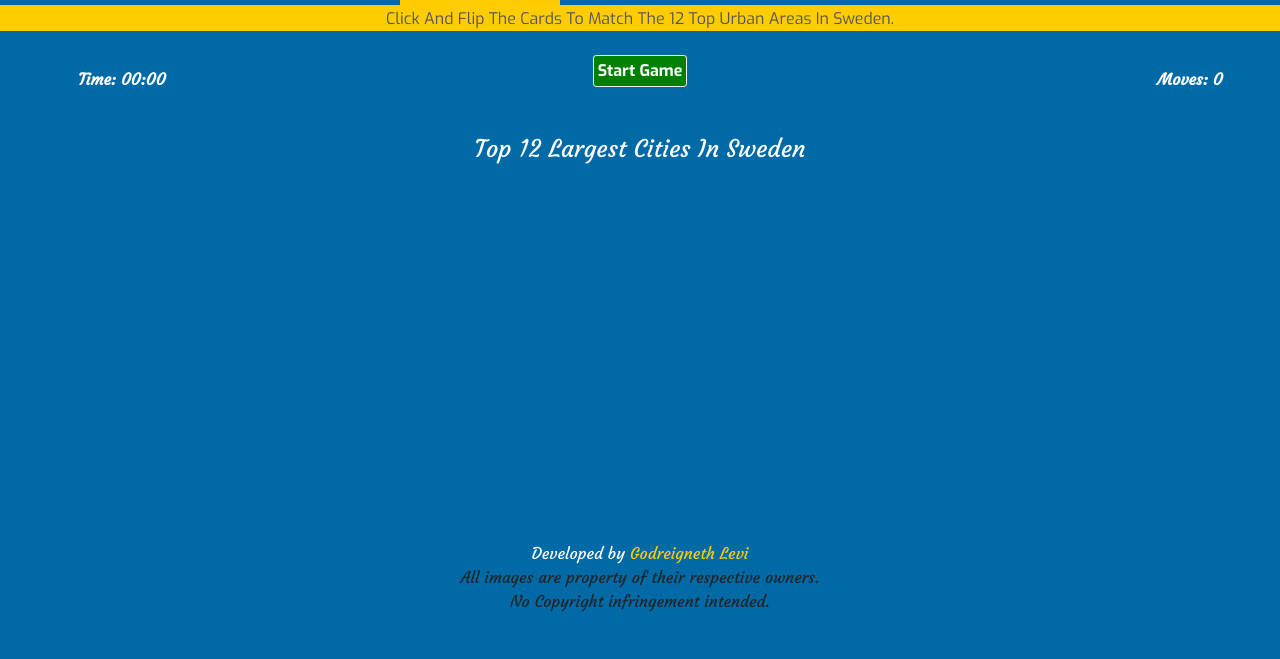
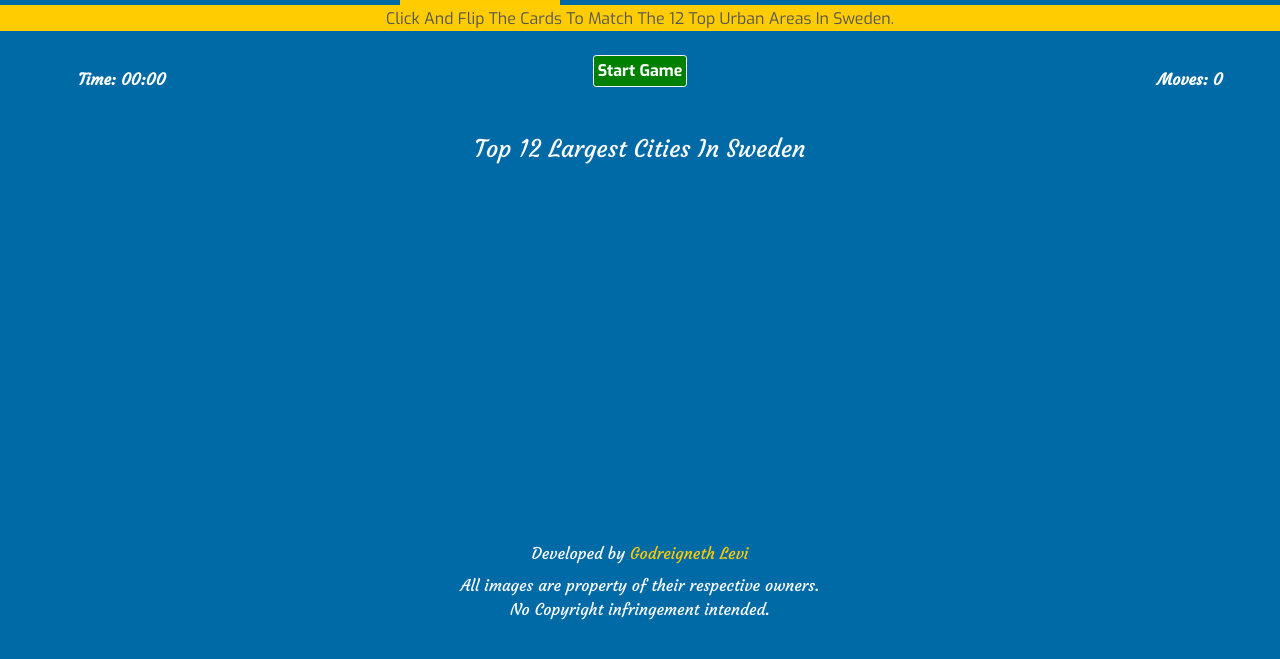
Before and after one commit to Code-Institute-Submissions/Top-12-Largest-Cities-In-Sweden-Memory-Game, a plain HTML site: page index.html in a window 1280 px wide. Shown: the part 83-742 px from the top of the page. Drawn offline with nearby package versions, Linux system fonts and the light colour scheme; a script that the page names is missing.

Commit message:
Styled the Footer Section

```diff
--- a/assets/css/main.css
+++ b/assets/css/main.css
@@ -190,3 +190,14 @@ html {
 .fab {
   font-size: 1.5em;
 }
+
+
+/* Footer Section */
+
+.disclaimer {
+  font-size: 1em;
+  margin-top: 0.5em;
+  padding-bottom: 1em;
+  font-weight: 300;
+  color: #fefefe;
+}
```
